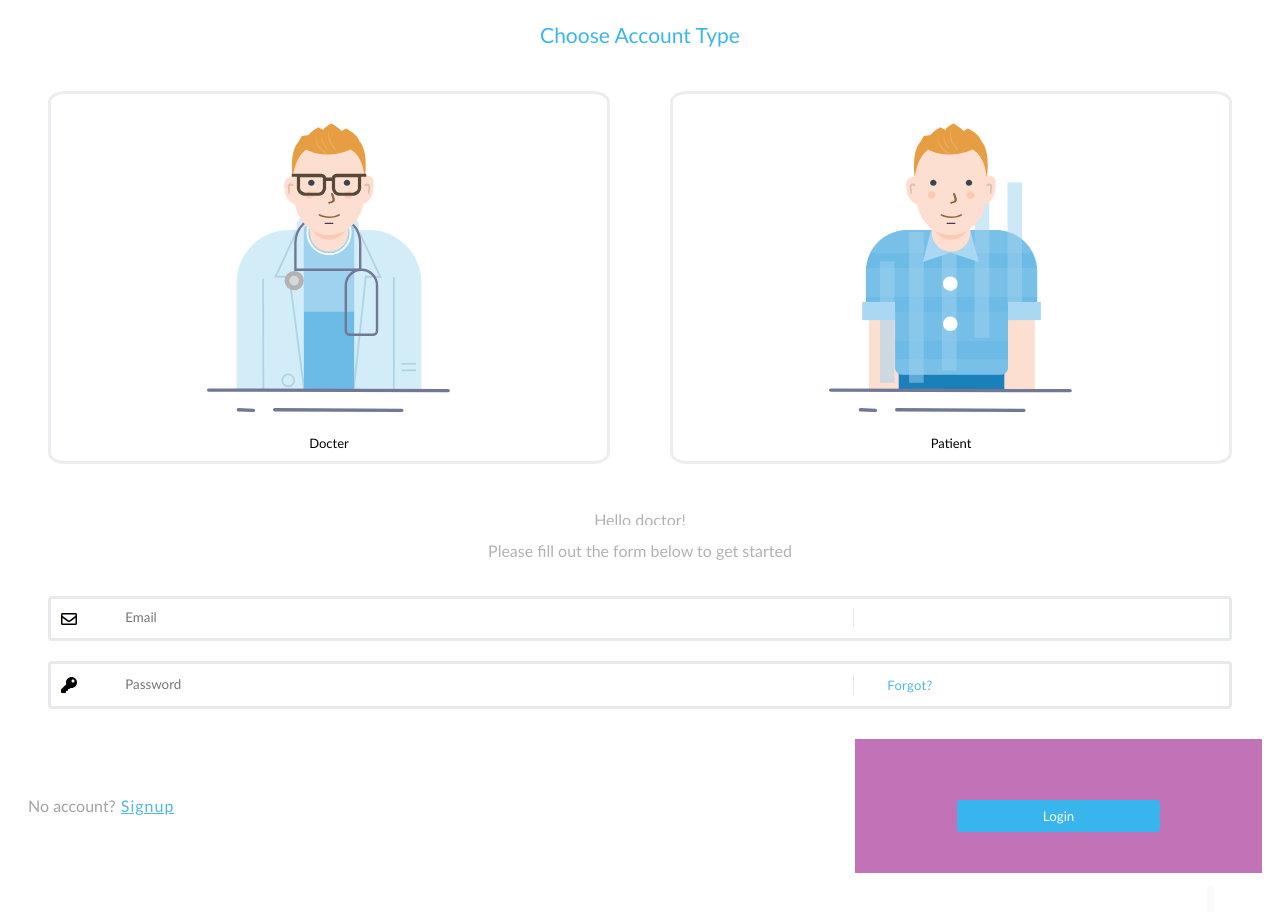
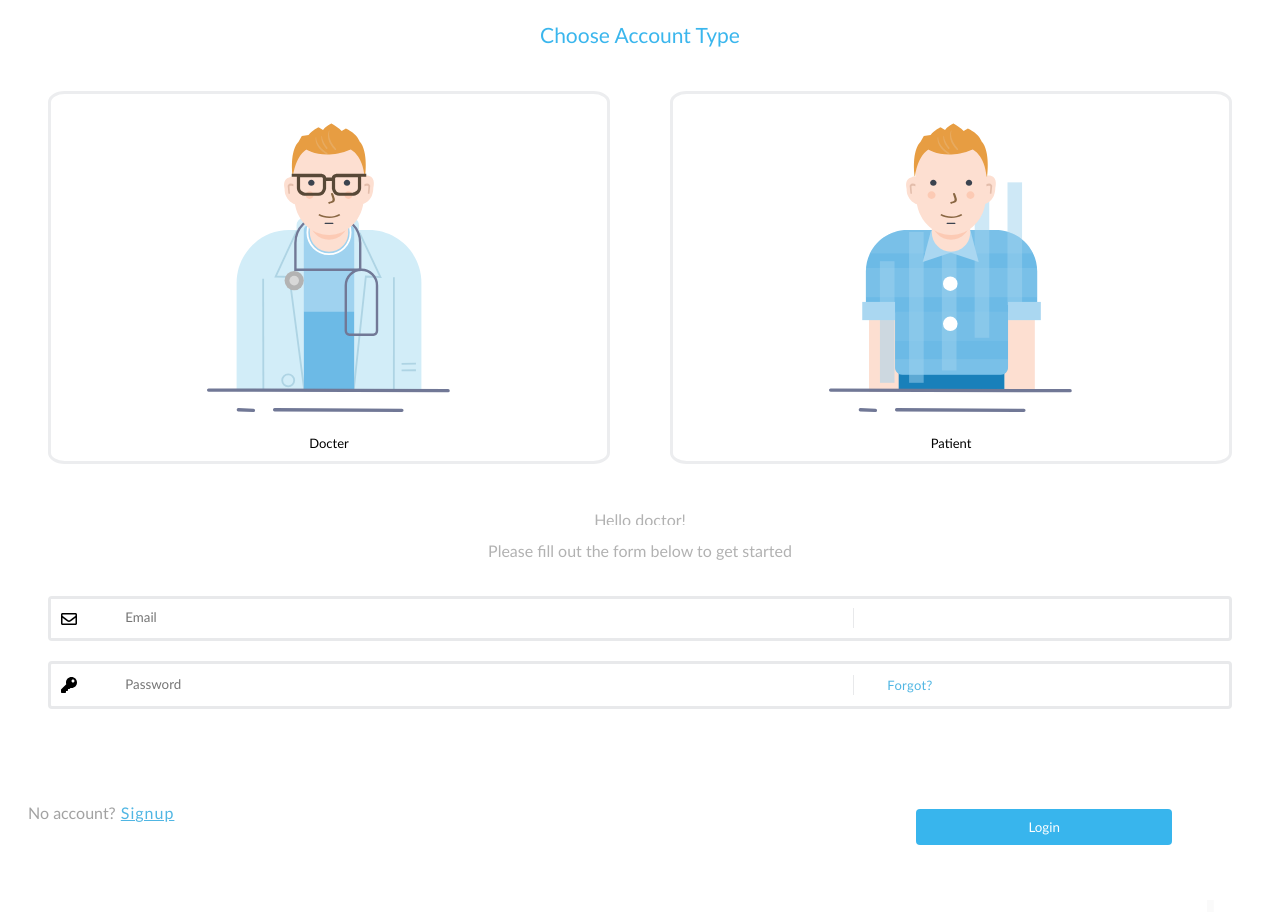
Before and after one commit to huanzochen/login-page-flex, a React (Create React App) app: page / in a window 1280 px wide. Shown: the top 912 px of the page. Built offline with nearby package versions, Linux system fonts and the light colour scheme.

Commit message:
微調 button 位置

```diff
--- a/src/components/Button.css
+++ b/src/components/Button.css
@@ -1,7 +1,8 @@
 .btn {
-  padding: 8px 20px;
+  padding: 10px 26px;
   outline: none;
   border: none;
+  overflow: hidden;
   cursor: pointer;
   white-space: nowrap;
   border-radius: 4px;
--- a/src/components/Login/LoginCheck.css
+++ b/src/components/Login/LoginCheck.css
@@ -45,14 +45,14 @@
 }
 
 .login_check__hero-row .login button {
-  width: 50%;
+  width: 65%;
   height: 50%;
-  max-width: 50%;
+  max-width: 80%;
   max-height: 50%;
-  overflow: hidden;
 }
 
 .login_check__button-wrapper {
-  padding: 15% 0 10% 0;
-  background-color: rgb(194, 114, 183);
+  padding: 17% 5% 10% 0;
+
+  /* background-color: rgb(194, 114, 183); */
 }
```
